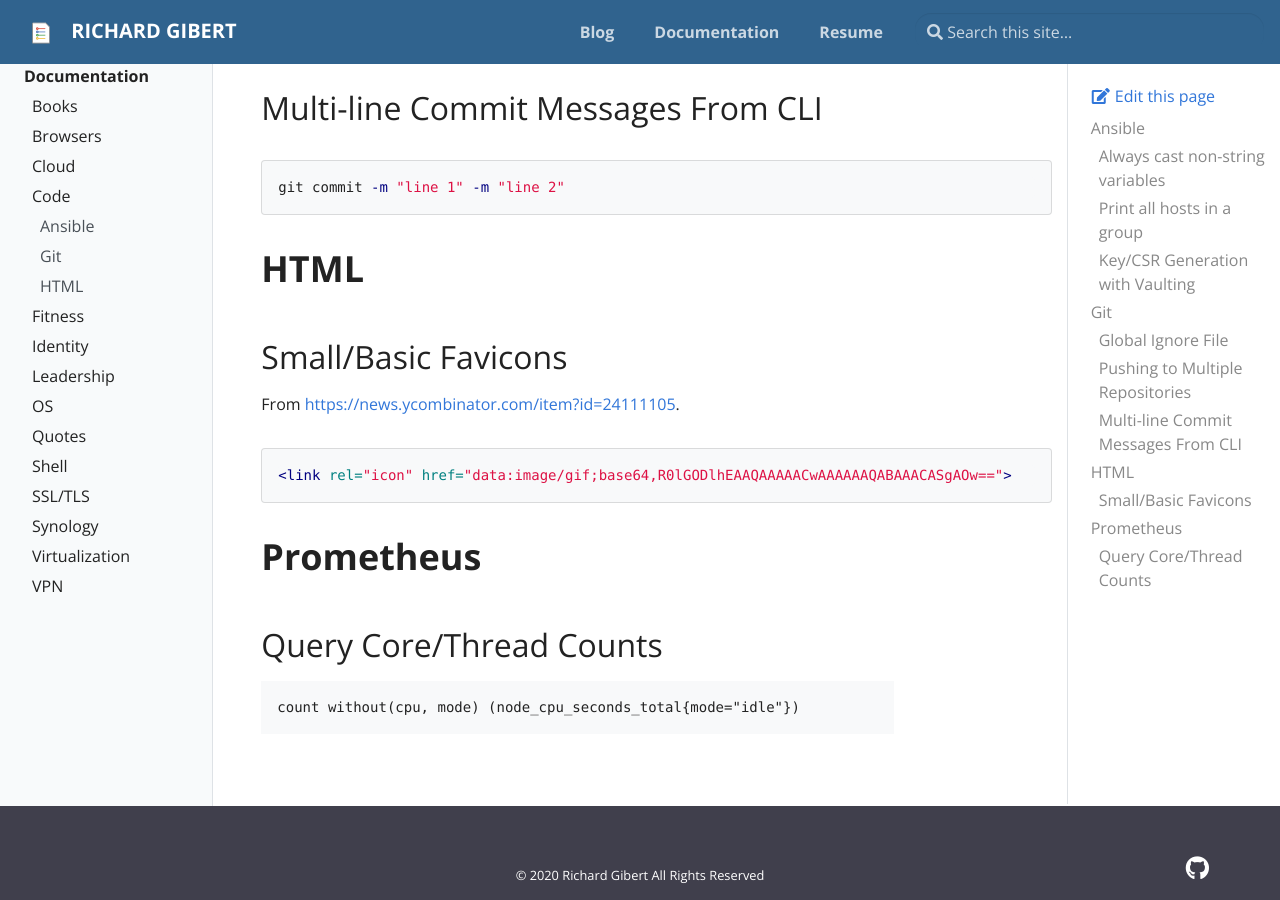
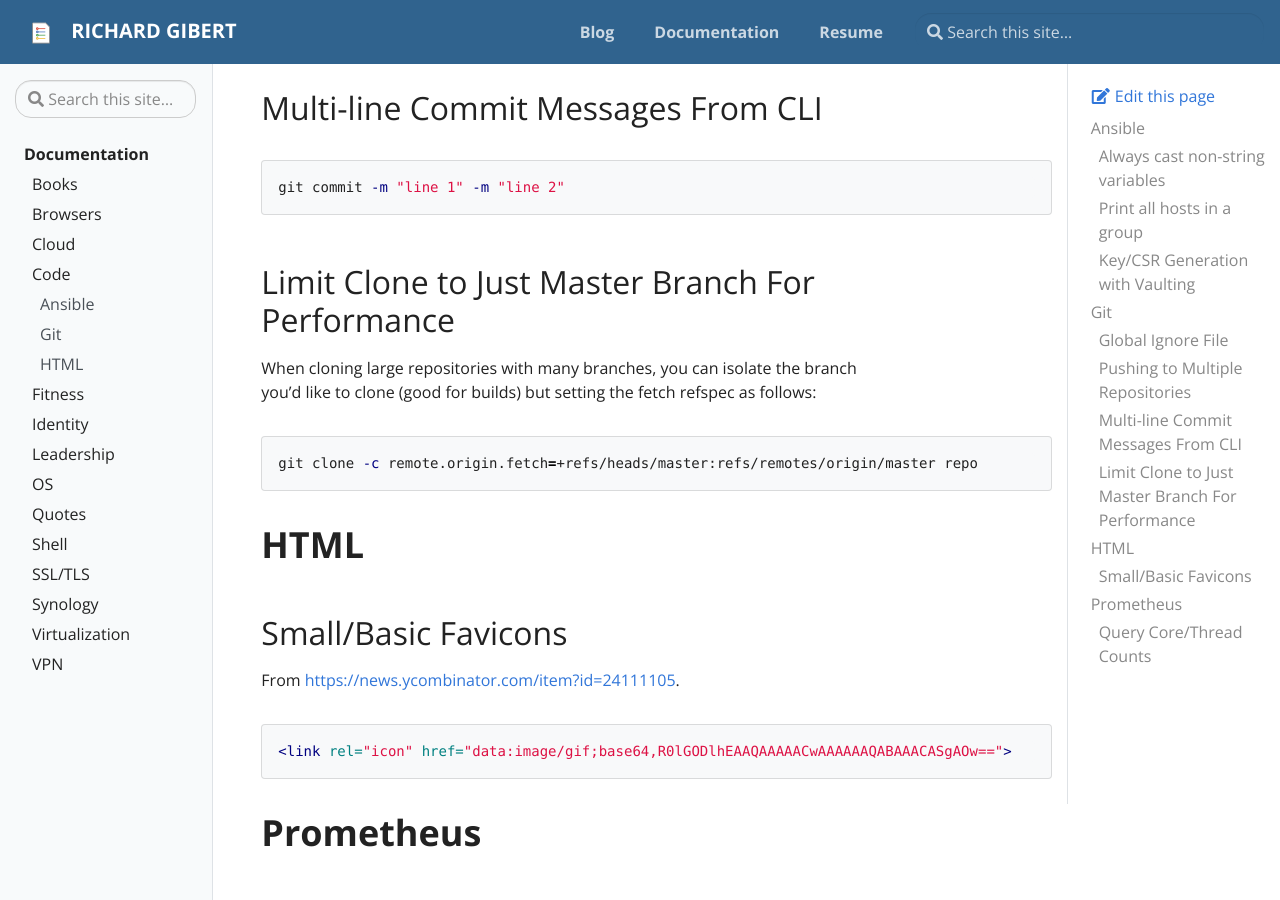
Before and after one commit to rgibert/rgibert.github.io, a Jekyll site: the page built from _docs/code.md, in a window 1280 px wide and 900 px high, scrolled down 1733 px. Built offline with Jekyll 4.4.1, drawn with Linux system fonts in a browser that asks for light colours.

Commit message:
add git refspec performance fix

```diff
--- a/_docs/code.md
+++ b/_docs/code.md
@@ -73,6 +73,14 @@
 git commit -m "line 1" -m "line 2"
 ~~~
 
+## Limit Clone to Just Master Branch For Performance
+
+When cloning large repositories with many branches, you can isolate the branch you'd like to clone (good for builds) but setting the fetch refspec as follows:
+
+~~~ bash
+git clone -c remote.origin.fetch=+refs/heads/master:refs/remotes/origin/master repo
+~~~
+
 # HTML
 
 ## Small/Basic Favicons
```
